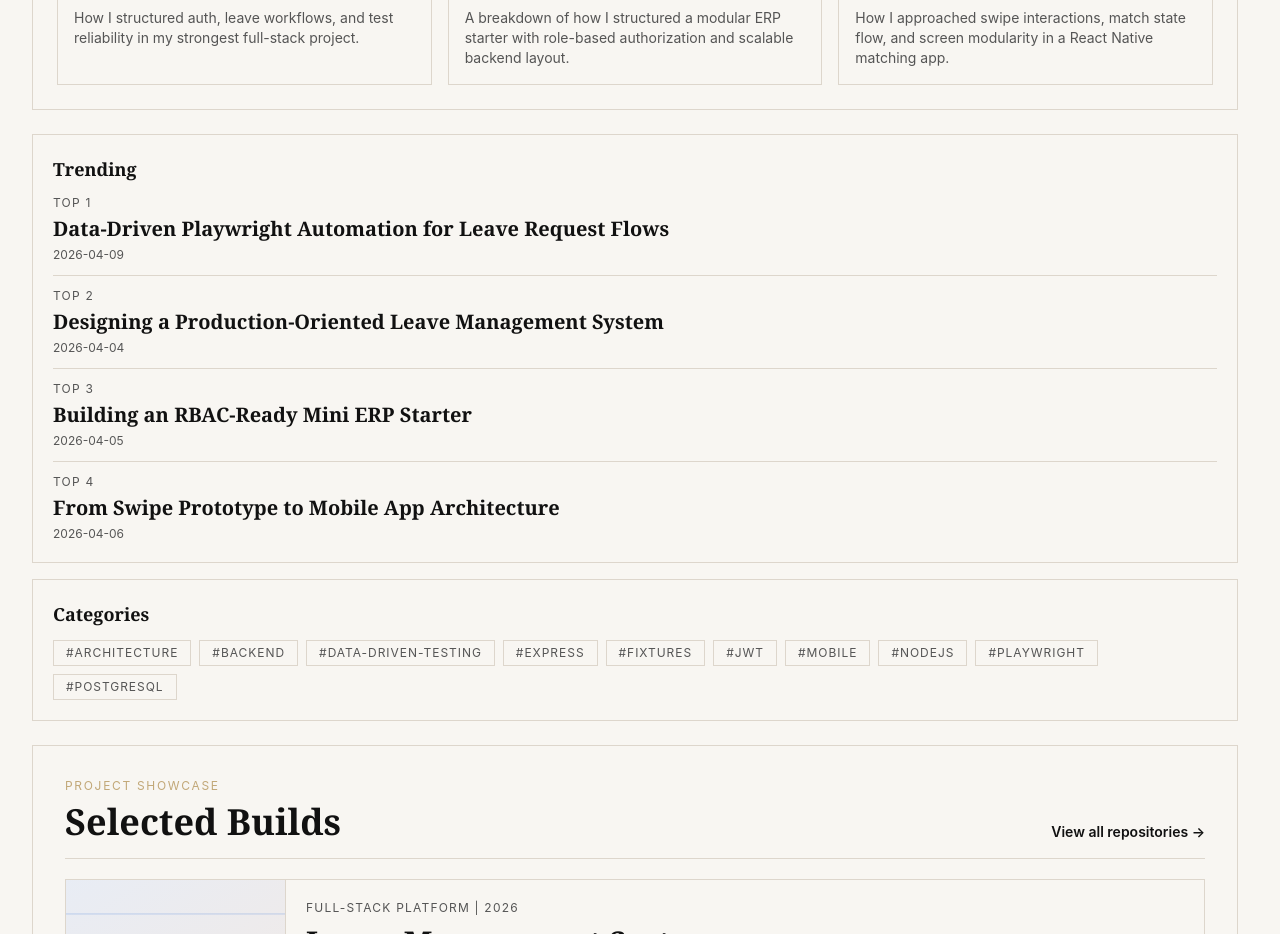
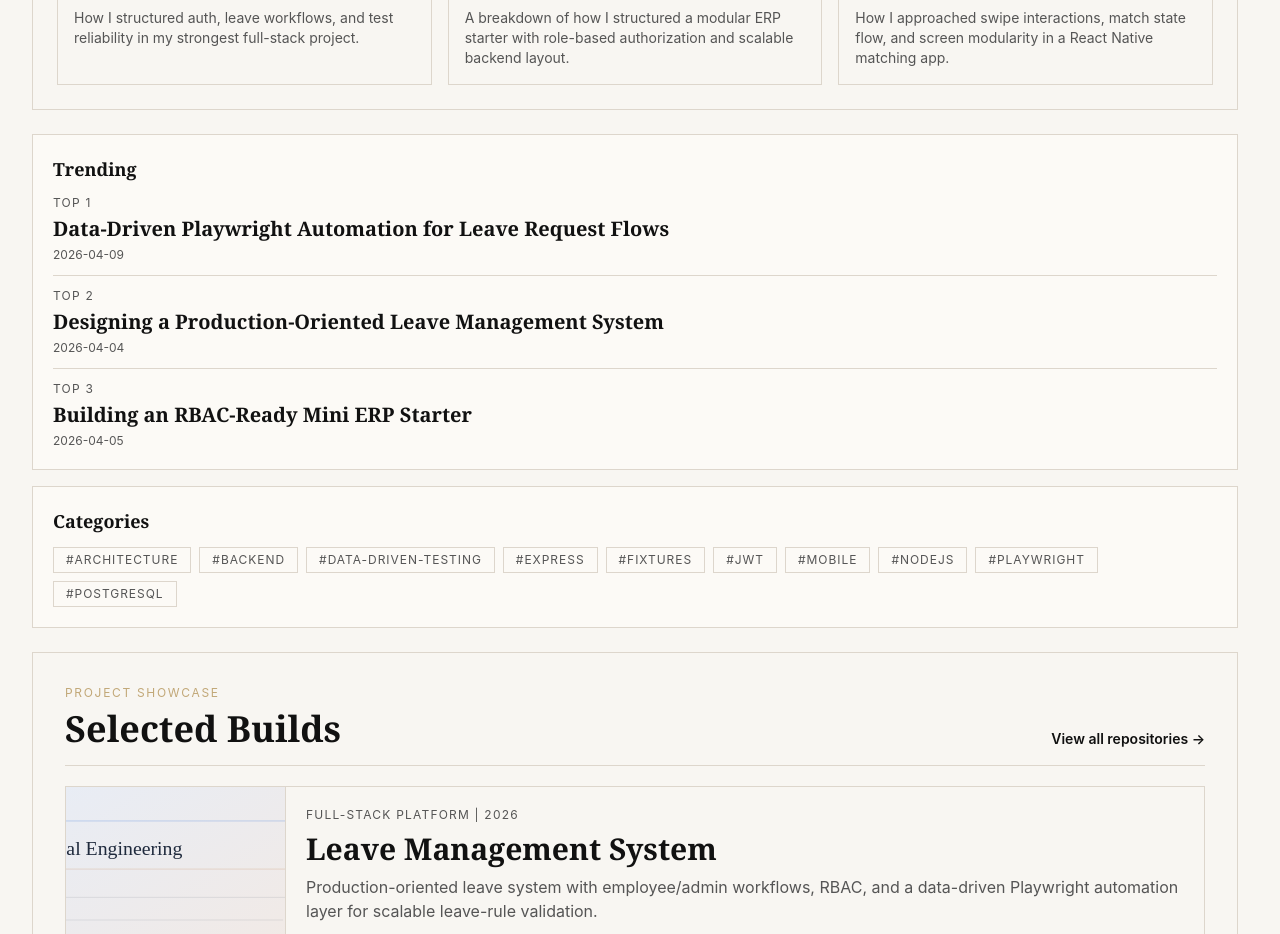
Before and after one commit to TWLY21/Blog-TWLY, a Next.js app: page /blog in a window 1280 px wide. Shown: the part 2040-2974 px from the top of the page. Built offline with nearby package versions, Linux system fonts and the light colour scheme.

Commit message:
Fix blog sidebar scroll overlap on wide screens

```diff
--- a/components/BlogListClient.tsx
+++ b/components/BlogListClient.tsx
@@ -51,7 +51,7 @@ export default function BlogListClient({ posts }: { posts: BlogPostMeta[] }) {
   const featured = filtered[0];
   const secondary = filtered.slice(1, 4);
   const latestFeed = filtered.slice(4);
-  const trending = posts.slice(0, 5);
+  const trending = posts.slice(0, 3);
   const related = featured ? getRelated(featured, posts) : [];
 
   return (
@@ -140,7 +140,7 @@ export default function BlogListClient({ posts }: { posts: BlogPostMeta[] }) {
       </div>
 
       <aside className="space-y-4">
-        <section className="border border-border bg-surface p-5 2xl:sticky 2xl:top-24">
+        <section className="surface-solid border border-border bg-surface p-5 2xl:sticky 2xl:top-24 2xl:z-10">
           <p className="font-display text-lg font-semibold text-text">Trending</p>
           <ul className="mt-3 space-y-3">
             {trending.map((post, index) => (
@@ -155,7 +155,7 @@ export default function BlogListClient({ posts }: { posts: BlogPostMeta[] }) {
           </ul>
         </section>
 
-        <section className="border border-border bg-surface p-5">
+        <section className="surface-solid border border-border bg-surface p-5">
           <p className="font-display text-lg font-semibold text-text">Categories</p>
           <div className="mt-3 flex flex-wrap gap-2">
             {tags
```
